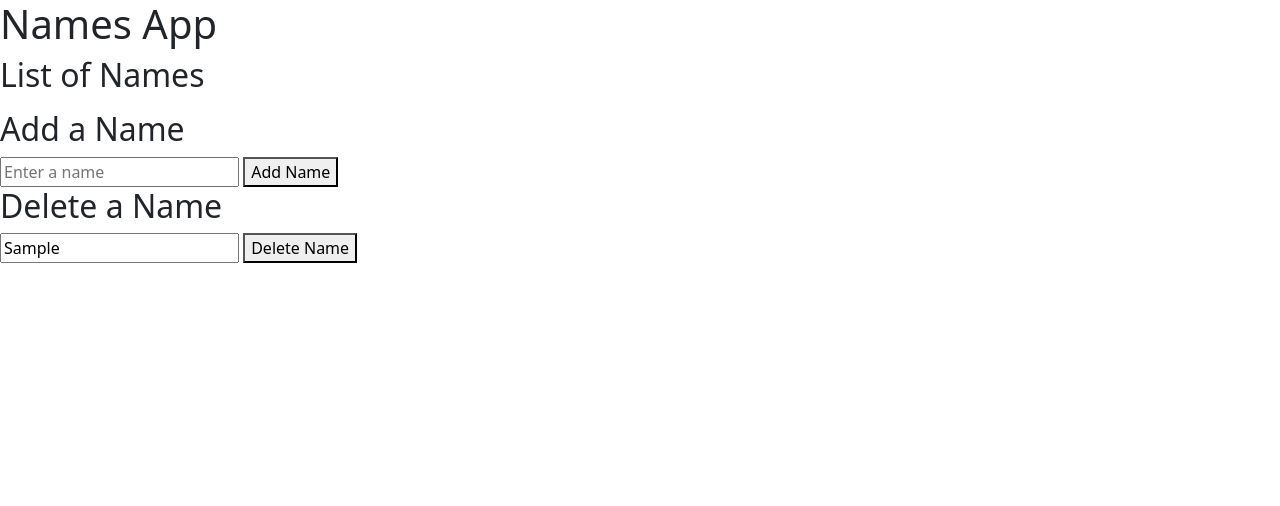
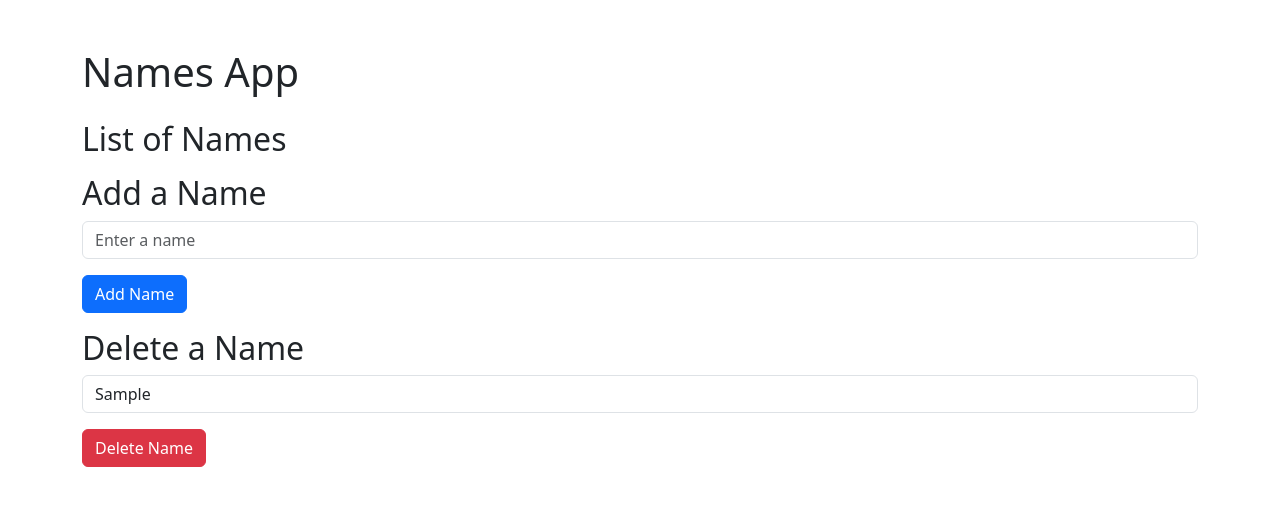
Before and after one commit to magalipujol/learningDocker, a website: page public/index.html in a window 1280 px wide. Both pictures are taken after typing "Sample", "Sample" into the empty fields and a click on the button "Add Name". Drawn offline with nearby package versions, Linux system fonts and the light colour scheme; no server answers.

Commit message:
agrega clases bootstrap
Signed-off-by: magalicpujol <magalicpujol@gmail.com>

```diff
--- a/app.js
+++ b/app.js
@@ -22,6 +22,7 @@ app.get("/names", (req, res, next) => {
 
 app.delete("/names/:name", (req, res, next) => {
     const nameToDelete = req.params.name;
+    console.log(nameToDelete);
     const index = names.indexOf(nameToDelete);
     if (index !== -1) {
         names.splice(index, 1);
--- a/public/index.html
+++ b/public/index.html
@@ -10,98 +10,40 @@
     />
   </head>
   <body>
-    <h1>Names App</h1>
+    <div class="container mt-5">
+      <h1 class="mb-4">Names App</h1>
 
       <h2>List of Names</h2>
       <ul id="nameList"></ul>
 
       <h2>Add a Name</h2>
-    <input type="text" id="newNameInput" placeholder="Enter a name" />
-    <button onclick="addName()">Add Name</button>
+      <div class="mb-3">
+        <input
+          type="text"
+          class="form-control"
+          id="newNameInput"
+          placeholder="Enter a name"
+        />
+      </div>
+      <button class="btn btn-primary mb-3" onclick="addName()">Add Name</button>
 
       <h2>Delete a Name</h2>
+      <div class="mb-3">
         <input
           type="text"
+          class="form-control"
           id="deleteNameInput"
           placeholder="Enter a name to delete"
         />
-    <button onclick="deleteName()">Delete Name</button>
+      </div>
+      <button class="btn btn-danger mb-3" onclick="deleteName()">
+        Delete Name
+      </button>
+
       <!-- Add this span to display the error message -->
-    <span id="deleteErrorMessage" style="color: red"></span>
+      <span id="deleteErrorMessage" class="text-danger"></span>
+    </div>
 
-    <script>
-      // Function to fetch and display the list of names
-      function getNames() {
-        fetch("/names")
-          .then((response) => response.json())
-          .then((names) => {
-            const nameList = document.getElementById("nameList");
-            nameList.innerHTML = names
-              .map((name) => `<li>${name}</li>`)
-              .join("");
-          })
-          .catch((error) => console.error("Error fetching names:", error));
-      }
-
-      // Function to add a name
-      function addName() {
-        const newNameInput = document.getElementById("newNameInput");
-        const newName = newNameInput.value;
-
-        fetch("/names", {
-          method: "POST",
-          headers: {
-            "Content-Type": "application/json",
-          },
-          body: JSON.stringify({ name: newName }),
-        })
-          .then((response) => response.json())
-          .then((data) => {
-            console.log("Name added successfully:", data.message);
-            getNames(); // Refresh the list of names
-          })
-          .catch((error) => console.error("Error adding name:", error));
-
-        // Clear the input field
-        newNameInput.value = "";
-      }
-
-      // Function to delete a name
-      function deleteName() {
-        const deleteNameInput = document.getElementById("deleteNameInput");
-        const nameToDelete = deleteNameInput.value;
-
-        // Clear any previous error message
-        const errorMessageSpan = document.getElementById("deleteErrorMessage");
-        errorMessageSpan.textContent = "";
-
-        fetch(`/names/${nameToDelete}`, {
-          method: "DELETE",
-        })
-          .then((response) => {
-            if (!response.ok) {
-              throw new Error(
-                `Error deleting name: ${response.status} - ${response.statusText}`
-              );
-            }
-            return response.json();
-          })
-          .then((data) => {
-            console.log("Name deleted successfully:", data.message);
-            getNames(); // Refresh the list of names
-          })
-          .catch((error) => {
-            console.error(error.message);
-            // Display the error in the front end using the span
-            errorMessageSpan.textContent = `Error: ${error.message}`;
-          });
-
-        // Clear the input field
-        deleteNameInput.value = "";
-      }
-
-      // Initial fetch to load names on page load
-      getNames();
-    </script>
+    <script src="script.js"></script>
   </body>
 </html>
--- /dev/null
+++ b/public/script.js
@@ -0,0 +1,72 @@
+// Function to fetch and display the list of names
+function getNames() {
+    fetch("/names")
+        .then((response) => response.json())
+        .then((names) => {
+            const nameList = document.getElementById("nameList");
+            nameList.innerHTML = names
+                .map((name) => `<li>${name}</li>`)
+                .join("");
+        })
+        .catch((error) => console.error("Error fetching names:", error));
+}
+
+// Function to add a name
+function addName() {
+    const newNameInput = document.getElementById("newNameInput");
+    const newName = newNameInput.value;
+
+    fetch("/names", {
+        method: "POST",
+        headers: {
+            "Content-Type": "application/json",
+        },
+        body: JSON.stringify({ name: newName }),
+    })
+        .then((response) => response.json())
+        .then((data) => {
+            console.log("Name added successfully:", data.message);
+            getNames(); // Refresh the list of names
+        })
+        .catch((error) => console.error("Error adding name:", error));
+
+    // Clear the input field
+    newNameInput.value = "";
+}
+
+// Function to delete a name
+function deleteName() {
+    const deleteNameInput = document.getElementById("deleteNameInput");
+    const nameToDelete = deleteNameInput.value;
+
+    // Clear any previous error message
+    const errorMessageSpan = document.getElementById("deleteErrorMessage");
+    errorMessageSpan.textContent = "";
+
+    fetch(`/names/${nameToDelete}`, {
+        method: "DELETE",
+    })
+        .then((response) => {
+            if (!response.ok) {
+                throw new Error(
+                    `Error deleting name: ${response.status} - ${response.statusText}`
+                );
+            }
+            return response.json();
+        })
+        .then((data) => {
+            console.log("Name deleted successfully:", data.message);
+            getNames(); // Refresh the list of names
+        })
+        .catch((error) => {
+            console.error(error.message);
+            // Display the error in the front end using the span
+            errorMessageSpan.textContent = `Error: ${error.message}`;
+        });
+
+    // Clear the input field
+    deleteNameInput.value = "";
+}
+
+// Initial fetch to load names on page load
+getNames();
```
Lines whose indentation alone changed are shown as unchanged.
